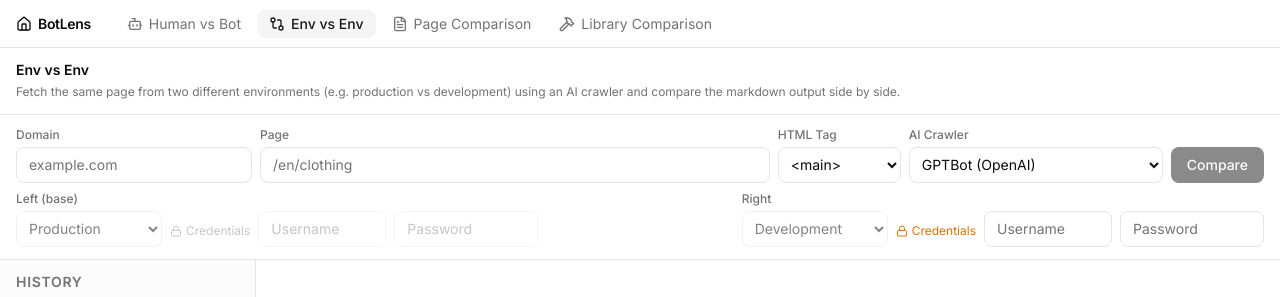
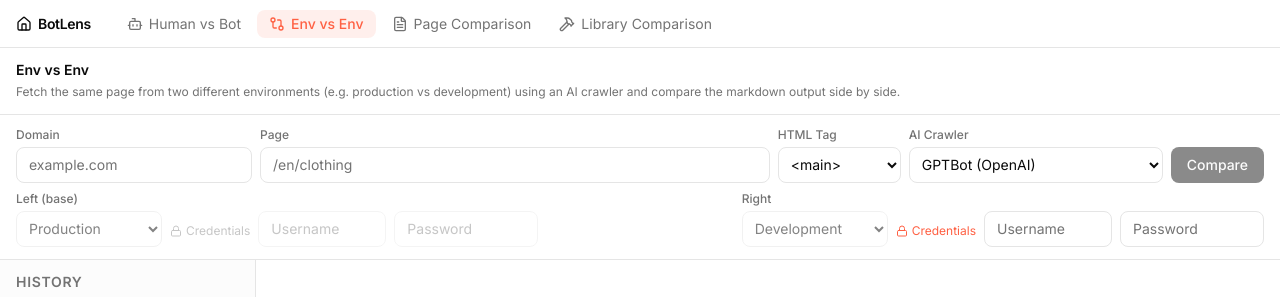
Before and after one commit to johncol/botlens, a Next.js app: page /env-vs-env in a window 1280 px wide. Shown: the top 297 px of the page. Built offline with nearby package versions, Linux system fonts and the light colour scheme.

Commit message:
Update accent color for main nav links

```diff
--- a/app/env-vs-env/EnvVsEnvClient.tsx
+++ b/app/env-vs-env/EnvVsEnvClient.tsx
@@ -433,7 +433,7 @@ export default function EnvVsEnvClient({
               <span className={cn(
                 "text-xs flex items-center gap-1 pb-2",
                 leftRequiresAuth
-                  ? "text-amber-600 dark:text-amber-400"
+                  ? "text-brand"
                   : "text-muted-foreground opacity-40",
               )}>
                 <Lock className="w-3 h-3" />
@@ -485,7 +485,7 @@ export default function EnvVsEnvClient({
               <span className={cn(
                 "text-xs flex items-center gap-1 pb-2",
                 rightRequiresAuth
-                  ? "text-amber-600 dark:text-amber-400"
+                  ? "text-brand"
                   : "text-muted-foreground opacity-40",
               )}>
                 <Lock className="w-3 h-3" />
--- a/app/globals.css
+++ b/app/globals.css
@@ -30,6 +30,7 @@
   --color-destructive: var(--destructive);
   --color-accent-foreground: var(--accent-foreground);
   --color-accent: var(--accent);
+  --color-brand: var(--brand);
   --color-muted-foreground: var(--muted-foreground);
   --color-muted: var(--muted);
   --color-secondary-foreground: var(--secondary-foreground);
@@ -73,6 +74,7 @@
   --chart-3: oklch(0.439 0 0);
   --chart-4: oklch(0.371 0 0);
   --chart-5: oklch(0.269 0 0);
+  --brand: oklch(0.6922 0.199 32.48);
   --radius: 0.625rem;
   --sidebar: oklch(0.985 0 0);
   --sidebar-foreground: oklch(0.145 0 0);
--- a/app/human-vs-bot/HumanVsBotClient.tsx
+++ b/app/human-vs-bot/HumanVsBotClient.tsx
@@ -432,7 +432,7 @@ export default function HumanVsBotClient({
 
           {requiresAuth && (
             <div className="flex flex-wrap gap-2 items-center">
-              <span className="text-xs text-amber-600 dark:text-amber-400 flex items-center gap-1 mr-1">
+              <span className="text-xs text-brand flex items-center gap-1 mr-1">
                 <Lock className="w-3 h-3" />
                 Credentials
               </span>
--- a/components/Header.tsx
+++ b/components/Header.tsx
@@ -26,7 +26,7 @@ export function Header() {
             className={cn(
               "px-3 py-1 text-sm rounded-md transition-colors flex items-center gap-1.5",
               pathname === href
-                ? "bg-accent text-accent-foreground font-medium"
+                ? "bg-brand/10 text-brand font-medium"
                 : "text-muted-foreground hover:text-foreground hover:bg-accent/50",
             )}
           >
```
